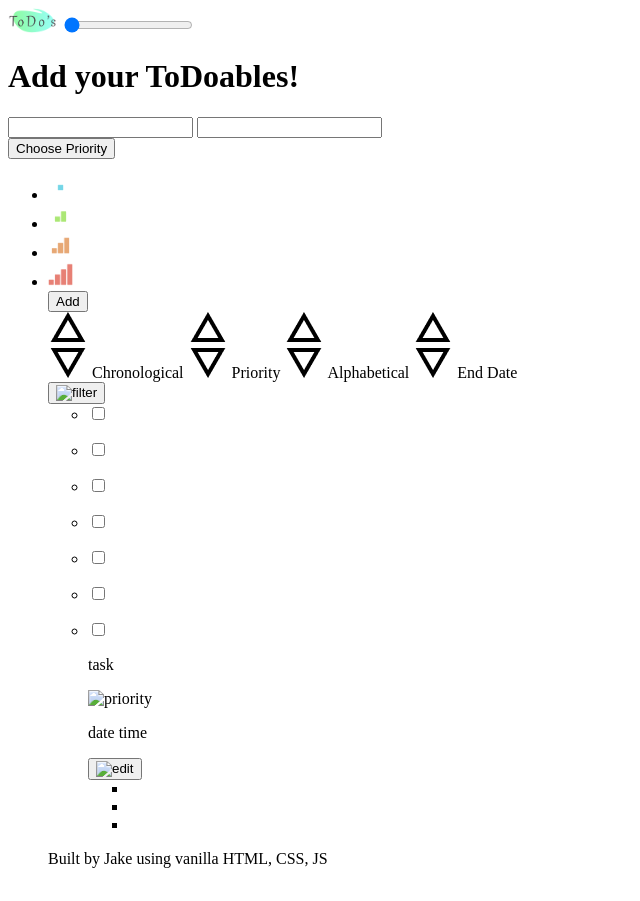
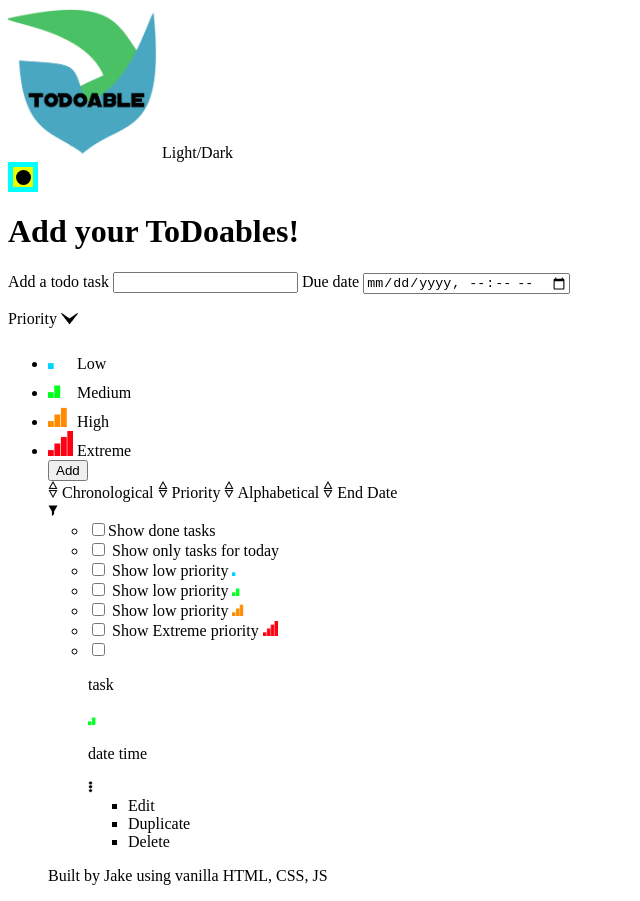
Before and after one commit to Jake7463/ToDos, a plain HTML site: page index.html in a window 1280 px wide. Shown: the whole page, without its empty margins (0-640 px from the left). Drawn offline with Linux system fonts and the light colour scheme.

Commit message:
Final html as a base to build css and js

```diff
--- a/index.html
+++ b/index.html
@@ -6,7 +6,8 @@
   <meta name="viewport" content="width=device-width,initial-scale=1" />
   <meta name="description" content="" />
   <link rel="stylesheet" type="text/css" href="styles.css" />
-  <link rel="icon" href="/Images/Logo.png">
+  <link id="LDSelector" rel="stylesheet" type="text/css" href="" />
+  <link rel="icon" href="Images1/Logo.png">
   <meta property="og:title" content="" />
   <meta property="og:description" content="" />
   <meta property="og:image" content="" />
@@ -16,98 +17,81 @@
 </head>
 <body>
   <header>
-    <img src="Images/Logo.png" alt="ToDoable logo" style="width: 50px;">
-    <span id="LD">
-      <input type="range" min="0" max="1" value="0" id="knob"/>
-    </span>
+    <img src="Images1/Logo.png" alt="ToDoable logo" style="width: 150px;">
+    <label for="LD">Light/Dark
+      <span id="LD" name="LD">
+        <span id="LDRails">
+          <span id="knob"></span>
+        </span>
+      </span>
+    </label>
   </header>
   <main>
-    <h1>Add your ToDoables!</h1>
-    <form action="">
-      <span>
-        <label for=""></label>
-        <input type="text">
+    <h1 id="mainH1">Add your ToDoables!</h1>
+    <form>
+      <span class="firstSpan">
+        <label class="mainLabel" for="addTask">Add a todo task</label>
+        <input id="addTask" type="text" name="addTask">
       </span>
-      <span>
-        <label for=""></label>
-        <input type="text">
+      <span class="firstSpan">
+        <label class="mainLabel" for="pickDate">Due date</label>
+        <input type="datetime-local" id="pickDate" name="pickDate">
       </span>
-      <span>
-        <label for=""></label>
-        <div>
-          <button>
-            Choose Priority
-          </button>
-          <ul>
-            <li><img src="Images/Blue.png" style="width: 25px;" alt="Low priority"></li>
-            <li><img src="Images/Green.png" style="width: 25px;" alt="Medium priority"></li>
-            <li><img src="Images/Orange.png" style="width: 25px;" alt="High priority"></li>
-            <li><img src="Images/Red.png" style="width: 25px;" alt="Extremely high priority"></li>
+      <span class="firstSpan">
+        <label class="mainLabel" for="prio"></label>
+        <div name="prio" id="prio">
+          <p id="pickPrio">Priority <img src="Images1/arrowDown.png" style="width: 17px;" alt=""></p>
+          <ul id="dropMenu">
+            <li class="prioItems"><img src="Images1/Blue.png" style="width: 25px;" alt="Low priority"> Low</li>
+            <li class="prioItems"><img src="Images1/Green.png" style="width: 25px;" alt="Medium priority"> Medium</li>
+            <li class="prioItems"><img src="Images1/Orange.png" style="width: 25px;" alt="High priority"> High</li>
+            <li class="prioItems"><img src="Images1/Red.png" style="width: 25px;" alt="Extremely high priority"> Extreme</li>
       </span>
-      <button>Add</button>
+      <button id="submitBtn" onclick="handleSubmit()">Add</button>
     </form>
-    <!-- These are the sorting options -->
+    <!-- sorting options -->
     <section>
       <span>
-        <img src="Images/sort.png" id="chrono" alt="sort by chronological order">
+        <img src="Images1/sort.png" style="width: 10px;" id="chrono" name="chrono" alt="sort by chronological order">
         <label for="chrono">Chronological</label>
-        <img src="Images/sort.png" alt="sort by priority">
+        <img src="Images1/sort.png" style="width: 10px;" id="prio" name="prio" alt="sort by priority">
         <label for="prio">Priority</label>
-        <img src="Images/sort.png" alt="sort alphabetically">
+        <img src="Images1/sort.png" style="width: 10px;" id="alpha" name="alpha" alt="sort alphabetically">
         <label for="alpha">Alphabetical</label>
-        <img src="Images/sort.png" alt="sort by end date">
-        <label for="enddate">End Date</label>
-        <!-- This is the filter -->
-        <div>
-          <button>
-            <img src="" alt="filter">
-          </button>
-          <ul>
-            <li>
-              <input type="checkbox">
-              <p></p>
-            </li>
-            <li>
-              <input type="checkbox">
-              <p></p>
-            </li>
-            <li>
-              <input type="checkbox">
-              <p></p>
-            </li>
-            <li>
-              <input type="checkbox">
-              <p></p>
-            </li>
-            <li>
-              <input type="checkbox">
-              <p></p>
-            </li>
-            <li>
-              <input type="checkbox">
-              <p></p>
-            </li>
+        <img src="Images1/sort.png" style="width: 10px;" id="endDate" name="endDate" alt="sort by end date">
+        <label for="endDate">End Date</label>
+        <!-- Filter -->
+        <div class="filterTouch">
+            <img src="Images1/filterb.png" class="filterTouch" id="filterImg" style="width: 10px;" alt="filter">
+          <ul id="filterPanel">
+            <li class="filterElement"><input class="menuCheck" type="checkbox">Show done tasks</li>
+            <li class="filterElement"><input class="menuCheck" type="checkbox"> Show only tasks for today</li>
+            <li class="filterElement"><input class="menuCheck" type="checkbox"> Show low priority
+              <img src="Images1/Blue.png" style="width: 15px;" alt="Low priority"></li>
+            <li class="filterElement"><input class="menuCheck" type="checkbox"> Show low priority
+              <img src="Images1/Green.png" style="width: 15px;" alt="Medium priority"></li>
+            <li class="filterElement"><input class="menuCheck" type="checkbox"> Show low priority
+              <img src="Images1/Orange.png" style="width: 15px;" alt="High priority"></li>
+            <li class="filterElement"><input class="menuCheck" type="checkbox"> Show Extreme priority
+              <img src="Images1/Red.png" style="width: 15px;" alt="Extreme priority"></li>
           </ul>
         </div>
       </span>
-      <ul>
-        <li>
-          <span>
-            <input type="checkbox">
-            <p>task</p>
-            <img src="" alt="priority">
-            <p>date time</p>
-            <div>
-              <button>
-                <img src="" alt="edit">
-              </button>
-              <ul>
-                <li></li>
-                <li></li>
-                <li></li>
+      <!-- Tasks list -->
+      <ul id="taskList">
+        <li class="taskItems">
+            <input class="taskCheck" type="checkbox">
+            <p class="taskName">task</p>
+            <img class="taskPrio" src="Images1/Green.png" style="width: 15px;" alt="priority">
+            <p class="dateTime">date time</p>
+            <div class="settingsTouch">
+                <img class="settingsimg" src="Images1/3dot.png" style="height: 12px;" alt="edit">
+              <ul class="settingsPanel">
+                <li class="settingsItems">Edit</li>
+                <li class="settingsItems">Duplicate</li>
+                <li class="settingsItems">Delete</li>
               </ul>
             </div>
-          </span>
         </li>
       </ul>
     </section>
--- a/styles.css
+++ b/styles.css
@@ -1,3 +1,33 @@
 /* media X 3 sizes */
 /* dark / light */
 /*  */
+
+
+#knob{
+    background-color: #000;
+    width: 15px;
+    height: 15px;
+    border-radius: 50%;
+    z-index: 1;
+    position: relative;
+}
+
+#LDRails{
+    display: flex;
+    background-color: rgb(234, 255, 0);
+    width: 20px;
+    height: 20px;
+    z-index: 2;
+    align-items: center;
+    justify-content: center;
+}
+
+#LD{
+    background-color: aqua;
+    display: flex;
+    width: 30px;
+    height: 30px;
+    z-index: 3;
+    align-items: center;
+    justify-content: center;
+}
```
Also changed, not shown: Images/Blue.png (deleted), Images/Green.png (deleted), Images/Logo.png (deleted), Images/Orange.png (deleted), Images/Red.png (deleted), Images1/3dot.png (renamed from Images/3dot.png), Images1/Blue.png (added), Images1/Green.png (added), Images1/Logo.png (added), Images1/Orange.png (added), Images1/Red.png (added), Images1/arrowDown.png (added), Images1/filterb.png (added), Images1/filterw.png (added), 3 more files.
